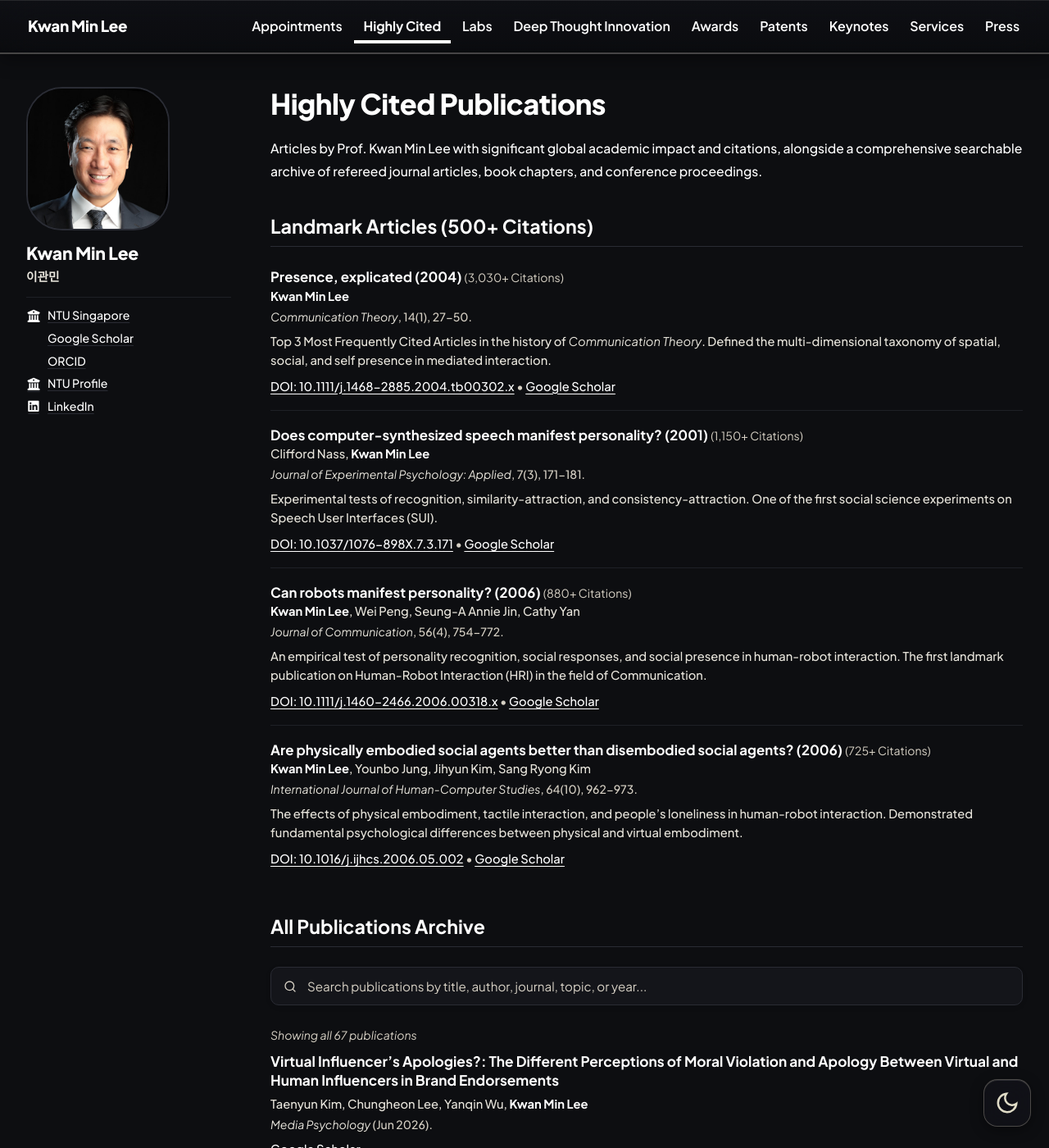
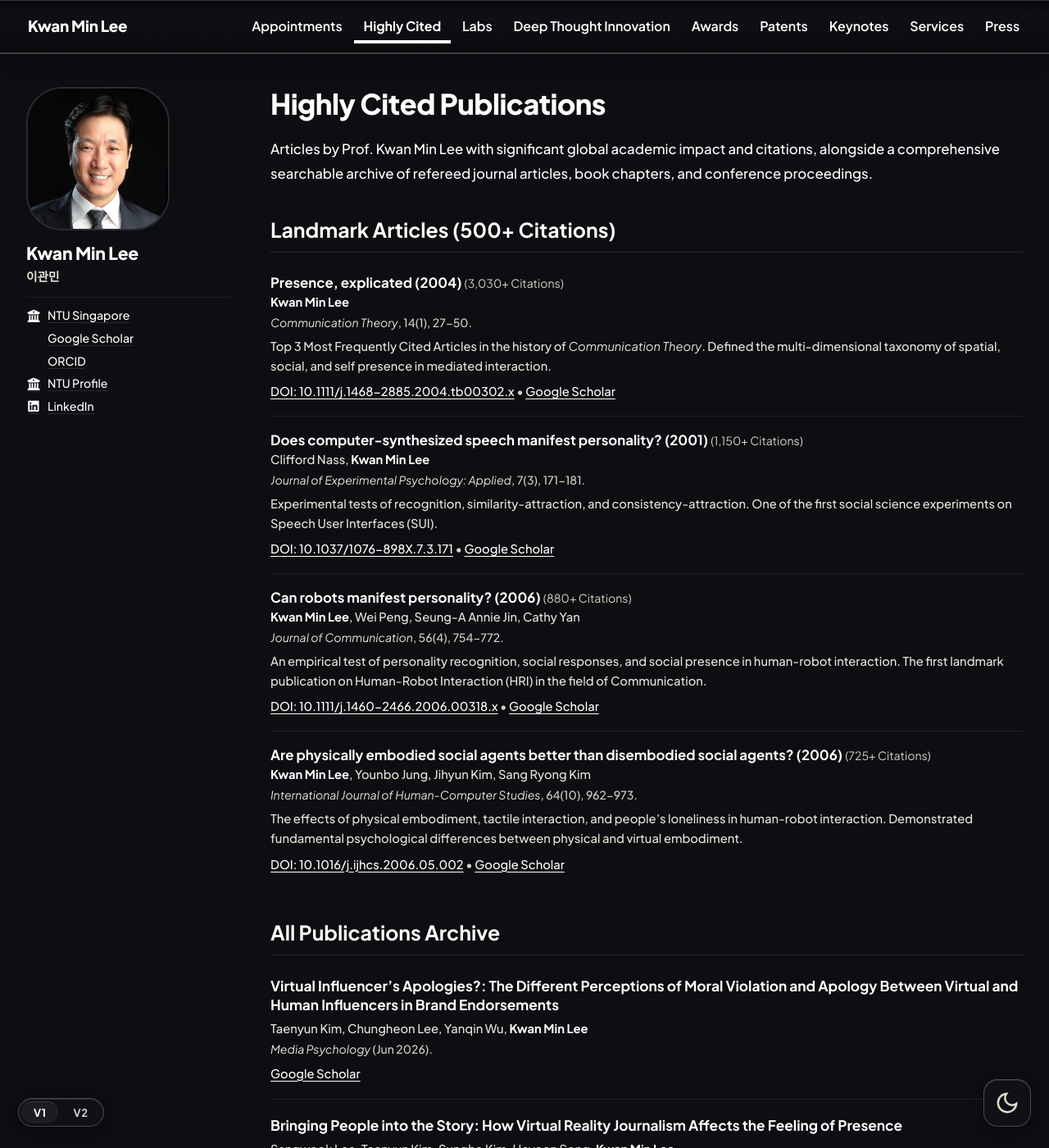
Before and after one commit to profkwanminlee/profkwanminlee.github.io, a Jekyll site: the page built from _pages/highly-cited.md, in a window 1280 px wide and 1400 px high. Shown: the whole window at 82% size. Built offline with Jekyll 4.4.1, drawn with Linux system fonts in a browser that asks for light colours; a style sheet for code colours, icons or effects is not loaded.

Commit message:
Add V1/V2 layout switcher, update labs, remove search, and enhance typography and gradients

```diff
--- /dev/null
+++ b/_includes/version-toggle.html
@@ -0,0 +1,8 @@
+<div id="versionToggle" class="version-toggle-pill" role="group" aria-label="Website Layout Version Switcher">
+  <button type="button" id="btnVersion1" class="version-btn active" data-version="v1" aria-pressed="true" title="Version 1: Classic layout with profile sidebar">
+    <span>V1</span>
+  </button>
+  <button type="button" id="btnVersion2" class="version-btn" data-version="v2" aria-pressed="false" title="Version 2: Expanded layout without sidebar">
+    <span>V2</span>
+  </button>
+</div>
--- a/_layouts/default.html
+++ b/_layouts/default.html
@@ -18,6 +18,8 @@
         } else {
           document.documentElement.classList.add('dark-mode');
         }
+        var version = localStorage.getItem('site_version') || 'v1';
+        document.documentElement.setAttribute('data-version', version);
       } catch (e) { }
     })();
   </script>
@@ -36,6 +38,7 @@
   </div>
   {% include footer.html %}
   {% include theme-toggle.html %}
+  {% include version-toggle.html %}
   <script src="{{ '/assets/js/app.js' | relative_url }}"></script>
 </body>
 </html>
--- a/_pages/highly-cited.md
+++ b/_pages/highly-cited.md
@@ -47,17 +47,6 @@
 </div>
 </div>
 <h2>All Publications Archive</h2>
-<div class="pub-search-wrapper">
-  <span class="pub-search-icon" aria-hidden="true">
-    <svg width="16" height="16" viewBox="0 0 24 24" fill="none" stroke="currentColor" stroke-width="2" stroke-linecap="round" stroke-linejoin="round">
-      <circle cx="11" cy="11" r="8"></circle>
-      <line x1="21" y1="21" x2="16.65" y2="16.65"></line>
-    </svg>
-  </span>
-  <input autocomplete="off" class="pub-search-input" id="pubSearchInput" placeholder="Search publications by title, author, journal, topic, or year..." type="text"/>
-  <button aria-label="Clear Search" class="pub-search-clear" id="pubSearchClear" type="button">&times;</button>
-</div>
-<div class="pub-search-meta" id="pubSearchMeta">Showing all 63 publications</div>
 <div class="pub-list" id="publicationsContainer">
 <div class="pub-entry" data-keywords="virtual influencer’s apologies?: the different perceptions of moral violation and apology between virtual and human influencers in brand endorsements media psychology taenyun kim, chungheon lee, yanqin wu, kwan min lee 2026 article" data-title="Virtual Influencer’s Apologies?: The Different Perceptions of Moral Violation and Apology Between Virtual and Human Influencers in Brand Endorsements" data-venue="Media Psychology" data-year="2026">
 <div class="pub-entry-title">Virtual Influencer’s Apologies?: The Different Perceptions of Moral
--- a/assets/css/main.css
+++ b/assets/css/main.css
@@ -5,7 +5,7 @@
 :root,
 html.dark-mode {
   --bg-color: #0d0e11;
-  --bg-masthead-gradient: linear-gradient(180deg, rgba(16, 17, 22, 0.68) 0%, rgba(10, 11, 14, 0.78) 100%);
+  --bg-masthead-gradient: linear-gradient(180deg, rgba(6, 7, 9, 0.92) 0%, rgba(9, 10, 13, 0.85) 12%, rgba(16, 17, 22, 0.72) 22%, rgba(10, 11, 14, 0.82) 100%);
   --bg-dropdown: linear-gradient(180deg, rgba(16, 17, 22, 0.78) 0%, rgba(10, 11, 14, 0.88) 100%);
   --bg-card: #14151a;
   --bg-card-hover: #1b1d23;
@@ -45,7 +45,7 @@
   --selection-bg: #e0dcc7;
   --selection-color: #0d0e11;
 
-  --footer-bg: linear-gradient(180deg, rgba(16, 17, 22, 0.70) 0%, rgba(10, 11, 14, 0.80) 100%);
+  --footer-bg: linear-gradient(180deg, #322e27 0%, #24221c 10%, #161513 24%, #161513 100%);
   --footer-border: 2.5px solid rgba(214, 208, 196, 0.28);
   --footer-border-width: 2.5px;
   --footer-border-color: rgba(214, 208, 196, 0.28);
@@ -54,7 +54,7 @@
   --dropdown-line-width: 2px;
   --dropdown-line-color: rgba(214, 208, 196, 0.18);
   --dropdown-line-hover: rgba(255, 255, 255, 0.90);
-  --masthead-shadow: 0 4px 24px rgba(0, 0, 0, 0.45), inset 0 1px 0 rgba(255, 255, 255, 0.10);
+  --masthead-shadow: 0 4px 24px rgba(0, 0, 0, 0.45), inset 0 1px 0 rgba(255, 255, 255, 0.18);
   --footer-shadow: 0 -4px 24px rgba(0, 0, 0, 0.45), inset 0 1px 0 rgba(255, 255, 255, 0.08);
   --dropdown-shadow: 0 20px 48px rgba(0, 0, 0, 0.55), inset 0 1px 0 rgba(255, 255, 255, 0.12);
   --dropdown-line-shadow: none;
@@ -83,7 +83,7 @@
 
 html.light-mode {
   --bg-color: #ffffff;
-  --bg-masthead-gradient: linear-gradient(180deg, rgba(255, 255, 255, 0.72) 0%, rgba(246, 243, 237, 0.82) 100%);
+  --bg-masthead-gradient: linear-gradient(180deg, rgba(216, 208, 196, 0.78) 0%, rgba(235, 230, 221, 0.65) 12%, rgba(255, 255, 255, 0.75) 22%, rgba(246, 243, 237, 0.84) 100%);
   --bg-dropdown: linear-gradient(180deg, rgba(255, 255, 255, 0.74) 0%, rgba(248, 246, 241, 0.84) 100%);
   --bg-card: #fcfbf9;
   --bg-card-hover: #f5f3ef;
@@ -123,7 +123,7 @@
   --selection-bg: #84611f;
   --selection-color: #ffffff;
 
-  --footer-bg: linear-gradient(180deg, rgba(255, 255, 255, 0.74) 0%, rgba(246, 243, 237, 0.84) 100%);
+  --footer-bg: linear-gradient(180deg, #2d220e 0%, #1d1607 10%, #0d0900 24%, #0d0900 100%);
   --footer-border: 2.5px solid rgba(60, 50, 38, 0.22);
   --footer-border-width: 2.5px;
   --footer-border-color: rgba(60, 50, 38, 0.22);
@@ -232,7 +232,7 @@
 }
 
 h2 {
-  font-size: 1.45rem;
+  font-size: 1.55rem;
   font-weight: 700;
   padding-bottom: 0.4em;
   border-bottom: 1.5px solid var(--border-rule);
@@ -241,14 +241,20 @@
 }
 
 h3 {
-  font-size: 1.15rem;
+  font-size: 1.25rem;
   font-weight: 700;
   margin-top: 1.5rem;
 }
 
+h4 {
+  font-size: 1.10rem;
+  font-weight: 700;
+  margin-top: 1.2rem;
+}
+
 p {
   margin-bottom: 1.25rem;
-  font-size: 0.98rem;
+  font-size: 1.05rem;
   color: var(--text-primary);
 }
 
@@ -269,7 +275,7 @@
 
 li {
   margin-bottom: 0.45rem;
-  font-size: 0.96rem;
+  font-size: 1.02rem;
   color: var(--text-primary);
 }
 
@@ -781,7 +787,7 @@
 }
 
 .page__content {
-  font-size: 1rem;
+  font-size: 1.06rem;
   line-height: 1.75;
 }
 
@@ -1955,6 +1961,18 @@
 .footer__right {
   font-size: 0.84rem;
   color: var(--text-secondary);
+}
+
+html.light-mode .page__footer {
+  color: #ece8dd;
+}
+
+html.light-mode .page__footer .footer__left strong {
+  color: #ffffff;
+}
+
+html.light-mode .page__footer .footer__right {
+  color: #c8c2b4;
 }
 
 @media screen and (max-width: 1220px) {
@@ -2369,3 +2387,129 @@
     max-width: 100% !important;
   }
 }
+
+/* ==========================================================================
+   Research Labs Link Heading Styling
+   ========================================================================== */
+.lab-title-link {
+  color: inherit;
+  text-decoration: none;
+  display: inline-block;
+  transition: color 0.2s ease;
+}
+
+.lab-title-link:hover,
+.lab-title-link:focus-visible {
+  color: var(--link-hover);
+  text-decoration: none;
+}
+
+/* ==========================================================================
+   Floating Version Switcher Pill (Bottom Left)
+   ========================================================================== */
+.version-toggle-pill {
+  position: fixed;
+  bottom: 26px;
+  left: 22px;
+  z-index: 999;
+  display: inline-flex;
+  align-items: center;
+  background: var(--floating-bg);
+  backdrop-filter: blur(20px) saturate(140%);
+  -webkit-backdrop-filter: blur(20px) saturate(140%);
+  box-shadow: var(--floating-shadow);
+  border: 1.5px solid var(--floating-border);
+  border-radius: 9999px;
+  padding: 3px;
+  gap: 3px;
+  user-select: none;
+  transition: border-color 0.2s ease, box-shadow 0.2s ease, transform 0.2s cubic-bezier(0.16, 1, 0.3, 1);
+}
+
+.version-toggle-pill:hover {
+  border-color: var(--floating-border-hover);
+  box-shadow: var(--floating-shadow-hover);
+}
+
+.version-btn {
+  background: transparent;
+  border: none;
+  outline: none;
+  cursor: pointer;
+  padding: 7px 15px;
+  border-radius: 9999px;
+  font-family: inherit;
+  font-size: 0.82rem;
+  font-weight: 700;
+  letter-spacing: 0.04em;
+  color: var(--text-meta);
+  transition: all 0.2s cubic-bezier(0.16, 1, 0.3, 1);
+  display: inline-flex;
+  align-items: center;
+  justify-content: center;
+  line-height: 1;
+}
+
+.version-btn:hover {
+  color: var(--text-primary);
+}
+
+.version-btn.active {
+  background: var(--bg-card-hover);
+  color: var(--text-primary);
+  box-shadow: 0 2px 8px rgba(0, 0, 0, 0.22), inset 0 1px 0 rgba(255, 255, 255, 0.12);
+}
+
+html.light-mode .version-btn.active {
+  background: #FFFFFF;
+  color: #121110;
+  box-shadow: 0 2px 8px rgba(0, 0, 0, 0.08), inset 0 1px 0 rgba(255, 255, 255, 0.95);
+}
+
+/* ==========================================================================
+   Version 2 Layout (No Sidebar, Stretched Content, 3-Column LinkedIn Feed)
+   ========================================================================== */
+[data-version="v2"] .sidebar {
+  display: none !important;
+}
+
+[data-version="v2"] #main {
+  display: block !important;
+  max-width: var(--max-width);
+  padding-left: 2rem;
+  padding-right: 2rem;
+}
+
+[data-version="v2"] .page {
+  width: 100% !important;
+  max-width: 100% !important;
+}
+
+[data-version="v2"] .page__inner-wrap {
+  width: 100% !important;
+  max-width: 100% !important;
+}
+
+@media screen and (min-width: 1100px) {
+  [data-version="v2"] .linkedin-feed--grid {
+    column-count: 3 !important;
+    column-gap: 1.5rem;
+  }
+}
+
+@media screen and (max-width: 1099px) and (min-width: 861px) {
+  [data-version="v2"] .linkedin-feed--grid {
+    column-count: 2 !important;
+    column-gap: 1.5rem;
+  }
+}
+
+@media screen and (max-width: 860px) {
+  [data-version="v2"] #main {
+    padding-left: 1rem;
+    padding-right: 1rem;
+  }
+  [data-version="v2"] .linkedin-feed--grid {
+    column-count: 1 !important;
+  }
+}
--- a/assets/js/app.js
+++ b/assets/js/app.js
@@ -184,6 +184,40 @@
     window.addEventListener('scroll', updateJtt, { passive: true });
   }
 
+  // Layout Version Switcher (V1: with sidebar, V2: full-width without sidebar)
+  const btnVersion1 = document.getElementById('btnVersion1');
+  const btnVersion2 = document.getElementById('btnVersion2');
+
+  function applyVersion(ver) {
+    const activeVer = ver === 'v2' ? 'v2' : 'v1';
+    document.documentElement.setAttribute('data-version', activeVer);
+    try {
+      localStorage.setItem('site_version', activeVer);
+    } catch (e) { }
+
+    if (btnVersion1 && btnVersion2) {
+      if (activeVer === 'v2') {
+        btnVersion2.classList.add('active');
+        btnVersion2.setAttribute('aria-pressed', 'true');
+        btnVersion1.classList.remove('active');
+        btnVersion1.setAttribute('aria-pressed', 'false');
+      } else {
+        btnVersion1.classList.add('active');
+        btnVersion1.setAttribute('aria-pressed', 'true');
+        btnVersion2.classList.remove('active');
+        btnVersion2.setAttribute('aria-pressed', 'false');
+      }
+    }
+  }
+
+  const initialVersion = document.documentElement.getAttribute('data-version') || 'v1';
+  applyVersion(initialVersion);
+
+  if (btnVersion1 && btnVersion2) {
+    btnVersion1.addEventListener('click', () => applyVersion('v1'));
+    btnVersion2.addEventListener('click', () => applyVersion('v2'));
+  }
+
   // Toggle showing all LinkedIn post embeds
   window.toggleAllLinkedInPosts = function() {
     const hiddenItems = document.querySelectorAll('.linkedin-embed-item.is-initially-hidden');
```
Also changed, not shown: _pages/labs.md (+5 -7 lines).
